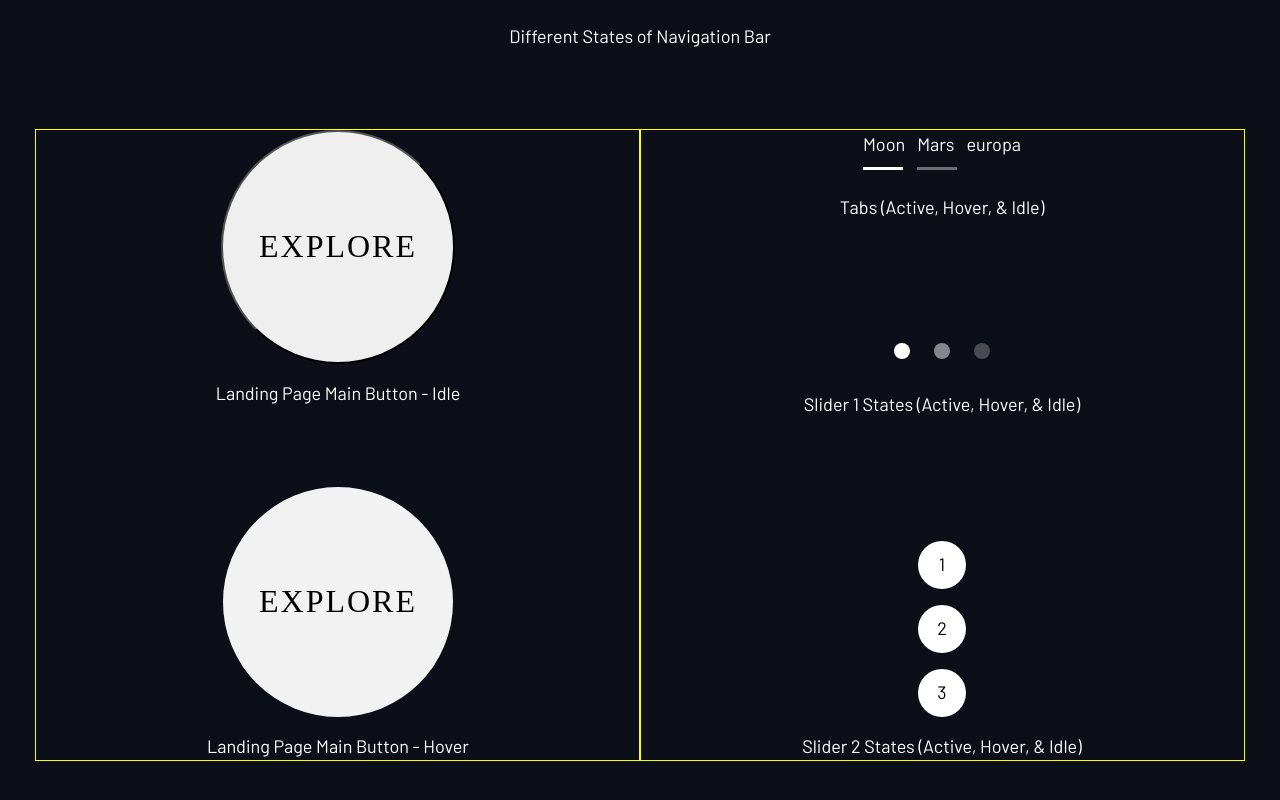
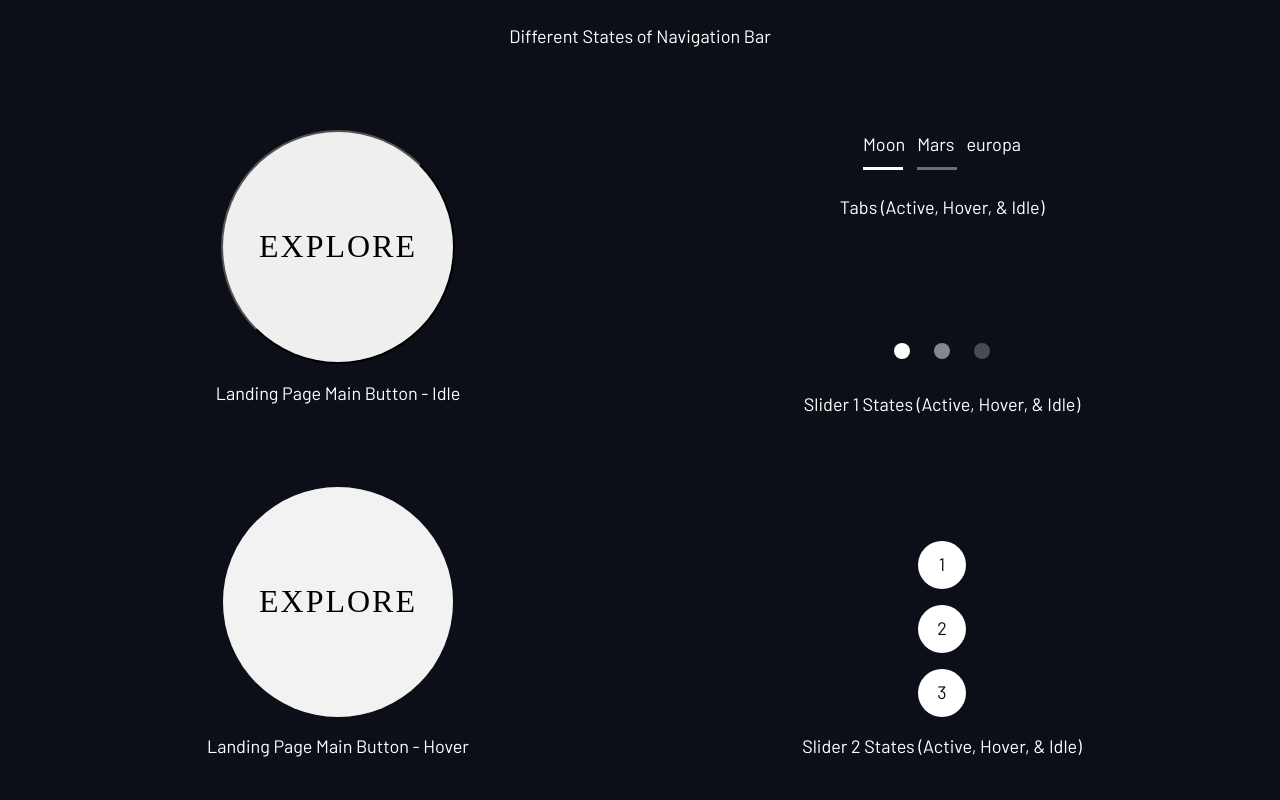
Before and after one commit to webmastersmith/space-travel, a React (Create React App) app: page / in a window 1280 px wide. Shown: the part 1618-2418 px from the top of the page. Built offline with nearby package versions, Linux system fonts and the light colour scheme; a web font is replaced by a local one.

Commit message:
add tab example

```diff
--- a/src/components/interactive-elements/interactiveElements.module.scss
+++ b/src/components/interactive-elements/interactiveElements.module.scss
@@ -59,7 +59,6 @@ section.interactiveElements {
 }
 
 .exploreButton {
-    outline: 1px solid yellow;
     display: grid;
     place-items: center;
     button {
@@ -105,7 +104,6 @@ section.interactiveElements {
 }
 
 .tabExample {
-    outline: 1px solid yellow;
     display: flex;
     flex-direction: column;
     align-items: center;
@@ -192,10 +190,10 @@ section.interactiveElements {
        width: 3rem;
        aspect-ratio: 1;
        border-radius: 50%;
-       background-color: #fff;
+       background-color: #{'hsl(var(--clr-white))'};
 
        span {
-           color: #000;
+           color: #{'hsl(var(--clr-dark))'};
        }
    }
 }
```
